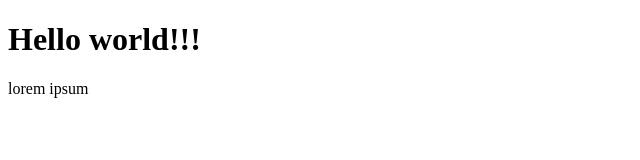
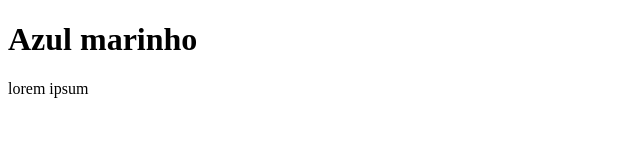
Before and after one commit to mariopardojr/git-test, a plain HTML site: page index.html in a window 1280 px wide. Shown: the whole page, without its empty margins (0-640 px from the left). Drawn offline with Linux system fonts and the light colour scheme.

Commit message:
Altera titulo

```diff
--- a/index.html
+++ b/index.html
@@ -6,7 +6,7 @@
     <title>Document</title>
   </head>
   <body>
-    <h1>Hello world!!!</h1>
+    <h1>Azul marinho</h1>
     <p>lorem ipsum</p>
   </body>
 </html>
```
